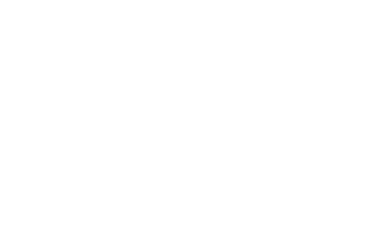
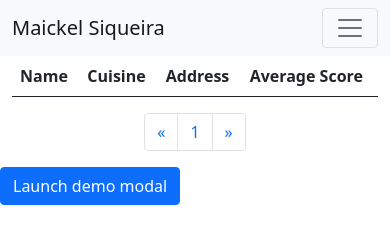
Before and after one commit to mksiq/restaurants-front-end, a website: page index.html in a window 390 px wide. Drawn offline with nearby package versions, Linux system fonts and the light colour scheme.

Commit message:
html and design updated

```diff
--- a/css/main.css
+++ b/css/main.css
@@ -1,3 +1,6 @@
+html, body {
+  width: 100%;
+}
 #restaurant-table tr:hover {
   cursor: pointer;
 }
--- a/index.html
+++ b/index.html
@@ -9,12 +9,18 @@
       integrity="sha256-9/aliU8dGd2tb6OSsuzixeV4y/faTqgFtohetphbbj0="
       crossorigin="anonymous"
     ></script>
+    <script
+      src="https://cdn.jsdelivr.net/npm/bootstrap@5.0.0-beta1/dist/js/bootstrap.bundle.min.js"
+      integrity="sha384-ygbV9kiqUc6oa4msXn9868pTtWMgiQaeYH7/t7LECLbyPA2x65Kgf80OJFdroafW"
+      crossorigin="anonymous"
+    ></script>
     <link
       href="https://cdn.jsdelivr.net/npm/bootstrap@5.0.0-beta1/dist/css/bootstrap.min.css"
       rel="stylesheet"
       integrity="sha384-giJF6kkoqNQ00vy+HMDP7azOuL0xtbfIcaT9wjKHr8RbDVddVHyTfAAsrekwKmP1"
       crossorigin="anonymous"
     />
+
     <link
       rel="stylesheet"
       href="https://unpkg.com/leaflet@1.7.1/dist/leaflet.css"
@@ -32,6 +38,88 @@
       integrity="sha512-XQoYMqMTK8LvdxXYG3nZ448hOEQiglfqkJs1NOQV44cWnUrBc8PkAOcXy20w0vlaXaVUearIOBhiXZ5V3ynxwA=="
       crossorigin=""
     ></script>
+       <script src="https://cdn.jsdelivr.net/npm/lodash@4.17.15/lodash.min.js"></script>
+    <script src="js/main.js"></script>
   </head>
-  <body></body>
+  <body>
+    <nav class="navbar navbar-expand-lg navbar-light bg-light">
+      <div class="container-fluid">
+        <a class="navbar-brand" href="#">Maickel Siqueira</a>
+        <button
+          class="navbar-toggler"
+          type="button"
+          data-bs-toggle="collapse"
+          data-bs-target="#navbarMenu"
+          aria-controls="navbarMenu"
+          aria-expanded="false"
+          aria-label="Toggle navigation"
+        >
+          <span class="navbar-toggler-icon"></span>
+        </button>
+        <div class="collapse navbar-collapse" id="navbarMenu">
+          <ul class="navbar-nav me-auto mb-2 mb-lg-0">
+            <li class="nav-item">
+              <a class="nav-link active" aria-current="page" href="#"
+                >Restaurants</a
+              >
+            </li>
+          </ul>
+        </div>
+      </div>
+    </nav>
+    <div class="container">
+      <div class="row">
+        <div class="col-md-12">
+          <table class="table  table-hover" id="restaurant-table">
+            <thead>
+              <tr>
+                <th scope="col">Name</th>
+                <th scope="col">Cuisine</th>
+                <th scope="col">Address</th>
+                <th scope="col">Average Score</th>
+              </tr>
+            </thead>
+            <tbody>
+            </tbody>
+          </table>
+          <nav aria-label="Restaurant navigation">
+            <ul class="pagination justify-content-center"">
+              <li class="page-item">
+                <a class="page-link" href="#" aria-label="Previous">
+                  <span aria-hidden="true">&laquo;</span>
+                </a>
+              </li>
+              <li class="page-item"><a class="page-link" href="#">1</a></li>
+              <li class="page-item">
+                <a class="page-link" href="#" aria-label="Next">
+                  <span aria-hidden="true">&raquo;</span>
+                </a>
+              </li>
+            </ul>
+          </nav>
+        </div>
+      </div>
+    </div>
+    <button type="button" class="btn btn-primary" data-bs-toggle="modal" data-bs-target="#leaftlet">
+      Launch demo modal
+    </button>
+
+    <!-- Modal -->
+    <div class="modal fade" id="leaftlet" tabindex="-1" aria-labelledby="exampleModalLabel" aria-hidden="true">
+      <div class="modal-dialog">
+        <div class="modal-content">
+          <div class="modal-header">
+            <button type="button" class="btn-close" data-bs-dismiss="modal" aria-label="Close"></button>
+          </div>
+          <div class="modal-body">
+            <div id="leaflet"></div><div id="restaurant-address"></div>
+          </div>
+          <div class="modal-footer">
+            <button type="button" class="btn btn-secondary" data-bs-dismiss="modal">Close</button>
+          </div>
+        </div>
+      </div>
+    </div>
+
+  </body>
 </html>
```
